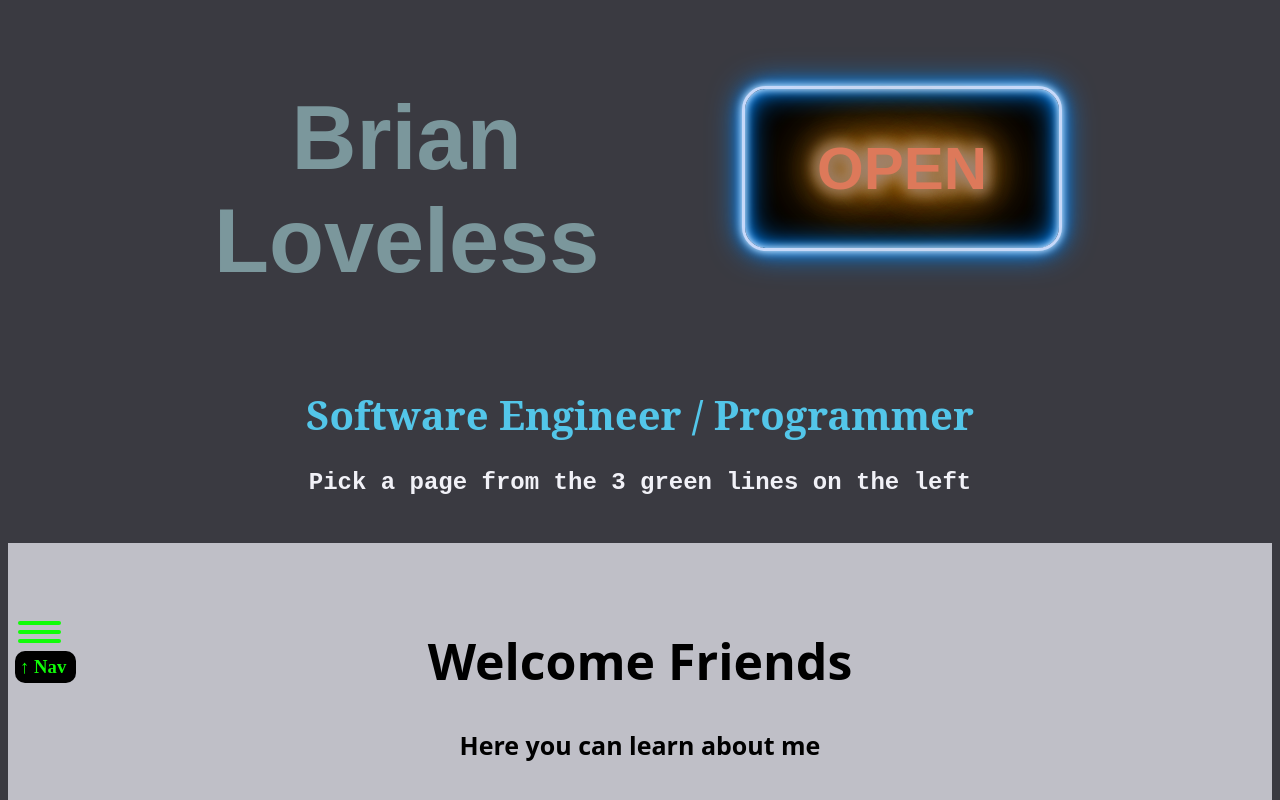
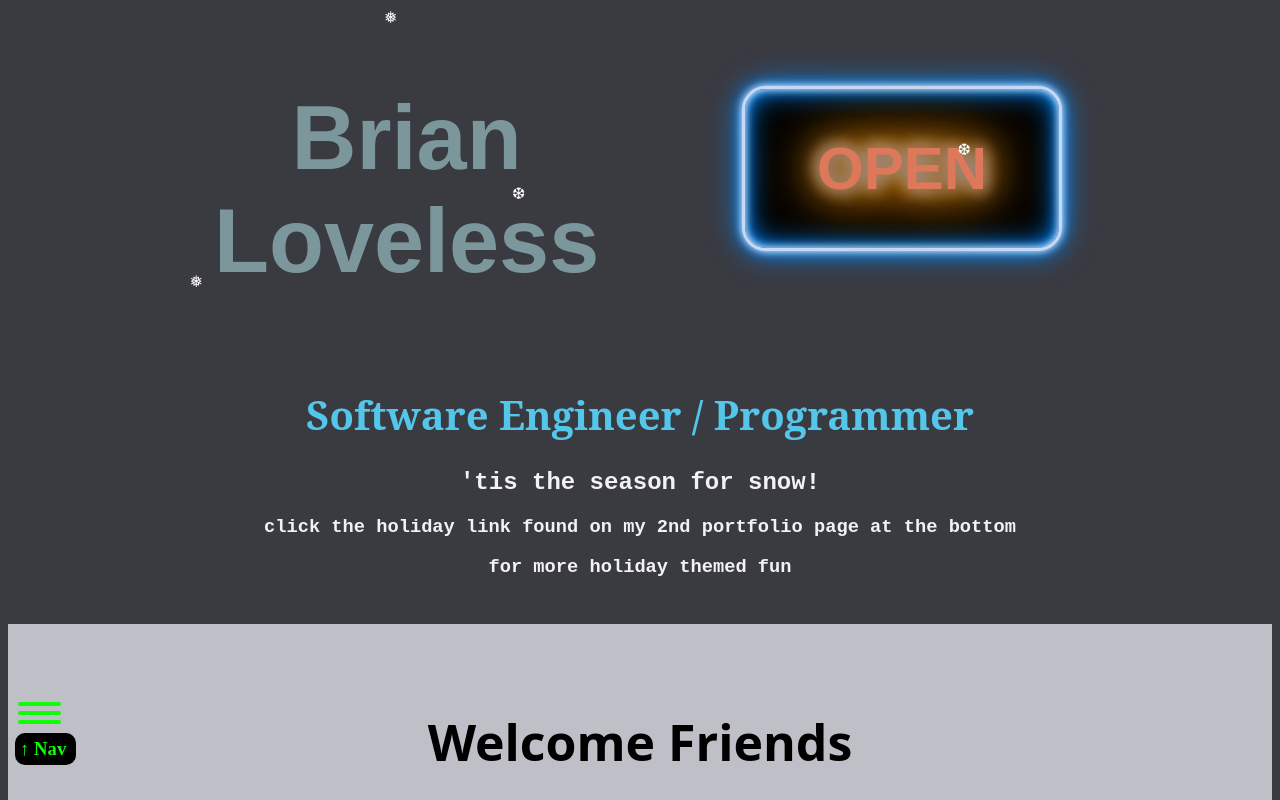
Before and after one commit to BrianLoveGa/portfolio-improvements, a React (Create React App) app in the folder portfolio/: page / in a window 1280 px wide. Shown: the top 800 px of the page. Built offline with nearby package versions, Linux system fonts and the light colour scheme.

Commit message:
add snow

```diff
--- a/portfolio/src/App.css
+++ b/portfolio/src/App.css
@@ -24,6 +24,132 @@
 body {
   background-color: var(--darkgray);
 }
+
+
+/* snow effect */
+.snowflake {
+  color: #fff;
+  font-size: 1em;
+
+}
+
+@-webkit-keyframes snowflakes-fall {
+  0% {
+    top: -10%;
+  }
+  100% {
+    top: 100%;
+  }
+}
+@-webkit-keyframes snowflakes-shake {
+  0%,
+  100% {
+    -webkit-transform: translateX(0);
+    transform: translateX(0);
+  }
+  50% {
+    -webkit-transform: translateX(80px);
+    transform: translateX(80px);
+  }
+}
+@keyframes snowflakes-fall {
+  0% {
+    top: -10%;
+  }
+  100% {
+    top: 100%;
+  }
+}
+@keyframes snowflakes-shake {
+  0%,
+  100% {
+    transform: translateX(0);
+  }
+  50% {
+    transform: translateX(80px);
+  }
+}
+.snowflake {
+  position: fixed;
+  top: -10%;
+  z-index: 9999;
+  -webkit-user-select: none;
+  -moz-user-select: none;
+  -ms-user-select: none;
+  user-select: none;
+  cursor: default;
+  -webkit-animation-name: snowflakes-fall, snowflakes-shake;
+  -webkit-animation-duration: 10s, 3s;
+  -webkit-animation-timing-function: linear, ease-in-out;
+  -webkit-animation-iteration-count: infinite, infinite;
+  -webkit-animation-play-state: running, running;
+  animation-name: snowflakes-fall, snowflakes-shake;
+  animation-duration: 10s, 3s;
+  animation-timing-function: linear, ease-in-out;
+  animation-iteration-count: infinite, infinite;
+  animation-play-state: running, running;
+}
+.snowflake:nth-of-type(0) {
+  left: 1%;
+  -webkit-animation-delay: 0s, 0s;
+  animation-delay: 0s, 0s;
+}
+.snowflake:nth-of-type(1) {
+  left: 10%;
+  -webkit-animation-delay: 1s, 1s;
+  animation-delay: 1s, 1s;
+}
+.snowflake:nth-of-type(2) {
+  left: 20%;
+  -webkit-animation-delay: 6s, 0.5s;
+  animation-delay: 6s, 0.5s;
+}
+.snowflake:nth-of-type(3) {
+  left: 30%;
+  -webkit-animation-delay: 4s, 2s;
+  animation-delay: 4s, 2s;
+}
+.snowflake:nth-of-type(4) {
+  left: 40%;
+  -webkit-animation-delay: 2s, 2s;
+  animation-delay: 2s, 2s;
+}
+.snowflake:nth-of-type(5) {
+  left: 50%;
+  -webkit-animation-delay: 8s, 3s;
+  animation-delay: 8s, 3s;
+}
+.snowflake:nth-of-type(6) {
+  left: 60%;
+  -webkit-animation-delay: 6s, 2s;
+  animation-delay: 6s, 2s;
+}
+.snowflake:nth-of-type(7) {
+  left: 70%;
+  -webkit-animation-delay: 2.5s, 1s;
+  animation-delay: 2.5s, 1s;
+}
+.snowflake:nth-of-type(8) {
+  left: 80%;
+  -webkit-animation-delay: 1s, 0s;
+  animation-delay: 1s, 0s;
+}
+.snowflake:nth-of-type(9) {
+  left: 90%;
+  -webkit-animation-delay: 3s, 1.5s;
+  animation-delay: 3s, 1.5s;
+}
+.snowflake:nth-of-type(10) {
+  left: 25%;
+  -webkit-animation-delay: 2s, 0s;
+  animation-delay: 2s, 0s;
+}
+.snowflake:nth-of-type(11) {
+  left: 65%;
+  -webkit-animation-delay: 4s, 2.5s;
+  animation-delay: 4s, 2.5s;
+}
+/* end snow */
 
 .header {
   display: inline-flex;
--- a/portfolio/src/App.js
+++ b/portfolio/src/App.js
@@ -22,7 +22,21 @@
       </div>
       <h1 className="tagline">Software Engineer / Programmer</h1>
       <div className="instruction">
-        <h2>Pick a page from the 3 green lines on the left</h2>
+        <h2>'tis the season for snow!</h2>
+        <h3>
+          click the holiday link found on my 2nd portfolio page at the bottom
+        </h3>
+        <h3>for more holiday themed fun</h3>
+        <div class="snowflakes" aria-hidden="true">
+          <div class="snowflake">❅</div>
+          <div class="snowflake">❆</div>
+          <div class="snowflake">❅</div>
+          <div class="snowflake">❆</div>
+
+          <div class="snowflake">❆</div>
+          <div class="snowflake">❅</div>
+          <div class="snowflake">❆</div>
+        </div>
       </div>
       <div>
         <nav role="navigation">
@@ -128,7 +142,7 @@
             target="_BLANK"
             rel="noopener noreferrer"
           >
-            Started here
+            My first website
           </a>
           <a
             className="footlink"
@@ -136,7 +150,7 @@
             target="_BLANK"
             rel="noopener noreferrer"
           >
-            Then 2nd
+            Then 2nd portfolio
           </a>
         </h3>
       </footer>
```
